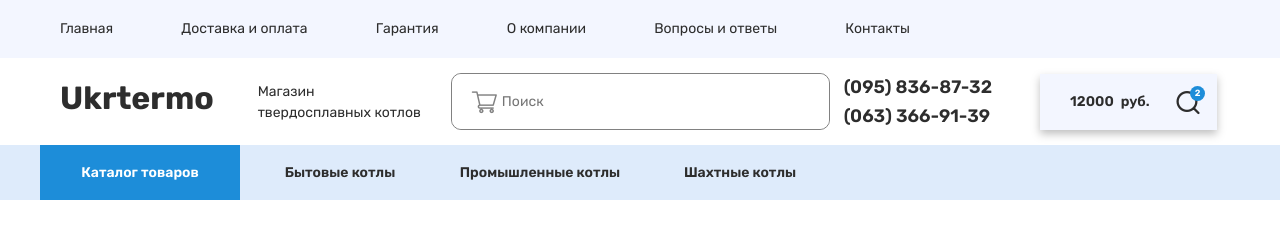
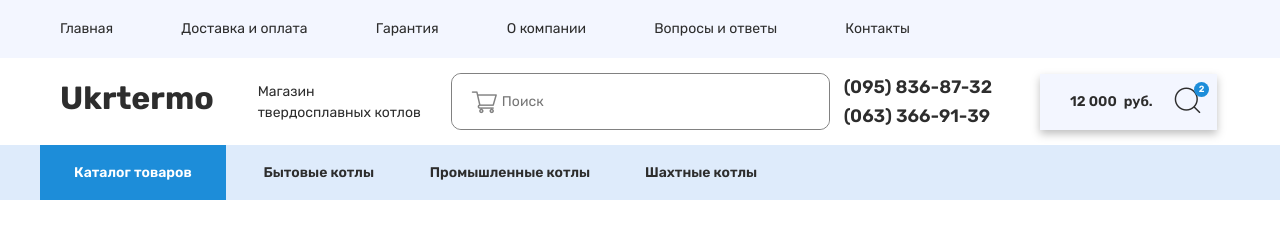
Before and after one commit to Vovcnik/Ukrtermo, a plain HTML site: page src/home.html in a window 1280 px wide. Drawn offline with nearby package versions, Linux system fonts and the light colour scheme; files that its build step writes are made by us from their sources; a script that the page names is missing; files whose address does not match are found by name; a web font is replaced by a local one.

Commit message:
added corectirovci

```diff
--- a/src/html/_header.htm
+++ b/src/html/_header.htm
@@ -39,7 +39,7 @@
 						<li><a class="link" href="tel:0633669139">(063) 366-91-39</a></l>
 					</ul>
 					<div class="header-info__basket ">
-						<div class="price">12000<span>руб.</span></div>
+						<div class="price">12 000<span>руб.</span></div>
 						<div class="_icon-shopping-cart-1">
 							<span>2</span>
 						</div>
--- a/src/scss/header.scss
+++ b/src/scss/header.scss
@@ -159,8 +159,8 @@
 	._icon-shopping-cart-1 {
 		span {
 			position: absolute;
-			top: 12px;
-			right: 12px;
+			top: 8px;
+			right: 8px;
 			display: flex;
 			border-radius: 50px;
 			padding: 2px;
@@ -176,10 +176,10 @@
 		}
 		&::before {
 			position: absolute;
-			right: 17px;
-			top: 17px;
-			font-size: 25px;
-			font-weight: 600;
+			right: 15px;
+			top: 12px;
+			font-size: 29px;
+			font-weight: 500;
 		}
 	}
 }
@@ -208,6 +208,7 @@
 		transition: color 0.3s ease 0s;
 		padding: 18px;
 		text-align: center;
+		white-space: nowrap;
 		&:hover {
 			color: #1d8dd9;
 		}
@@ -217,9 +218,9 @@
 		height: 55px;
 		align-items: center;
 		justify-content: space-between;
-		max-width: 800px;
+		max-width: 754px;
 		li {
-			flex: 0 1 200px;
+			flex: 0 1 186px;
 			display: flex;
 			flex-direction: column;
 			align-items: center;
@@ -227,7 +228,7 @@
 			&.active {
 				color: #ffffff;
 				background-color: #1d8dd9;
-				width: 100%;
+
 				height: 100%;
 				&:hover a {
 					color: #0c0c0c;
```
